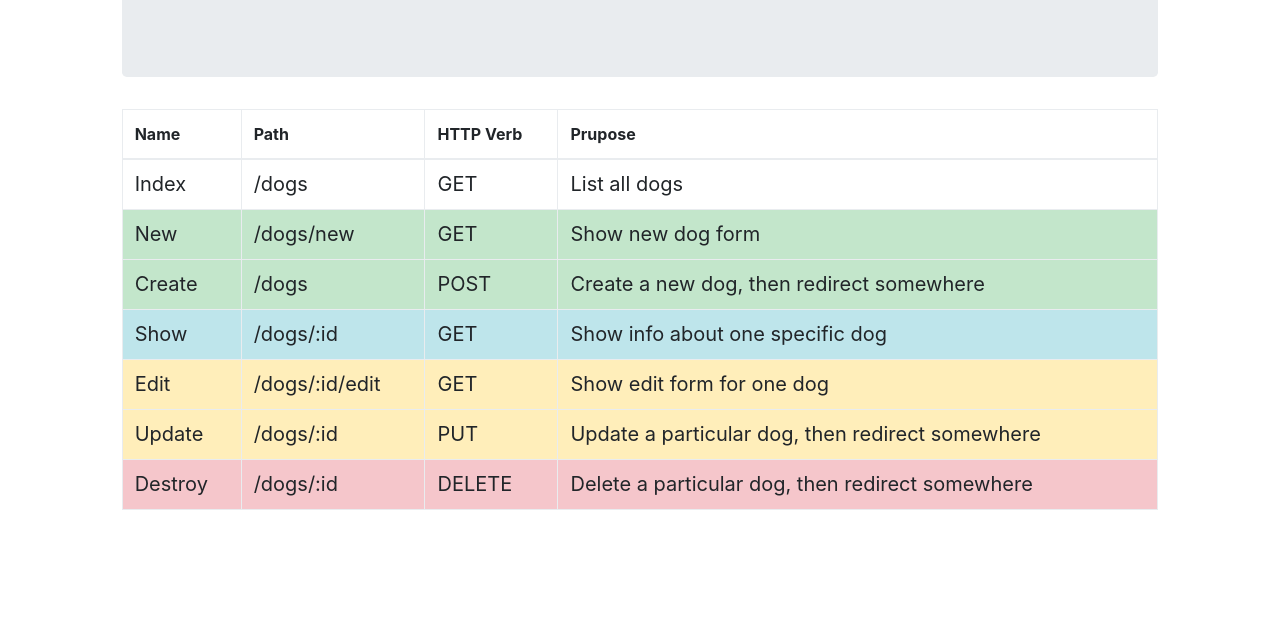
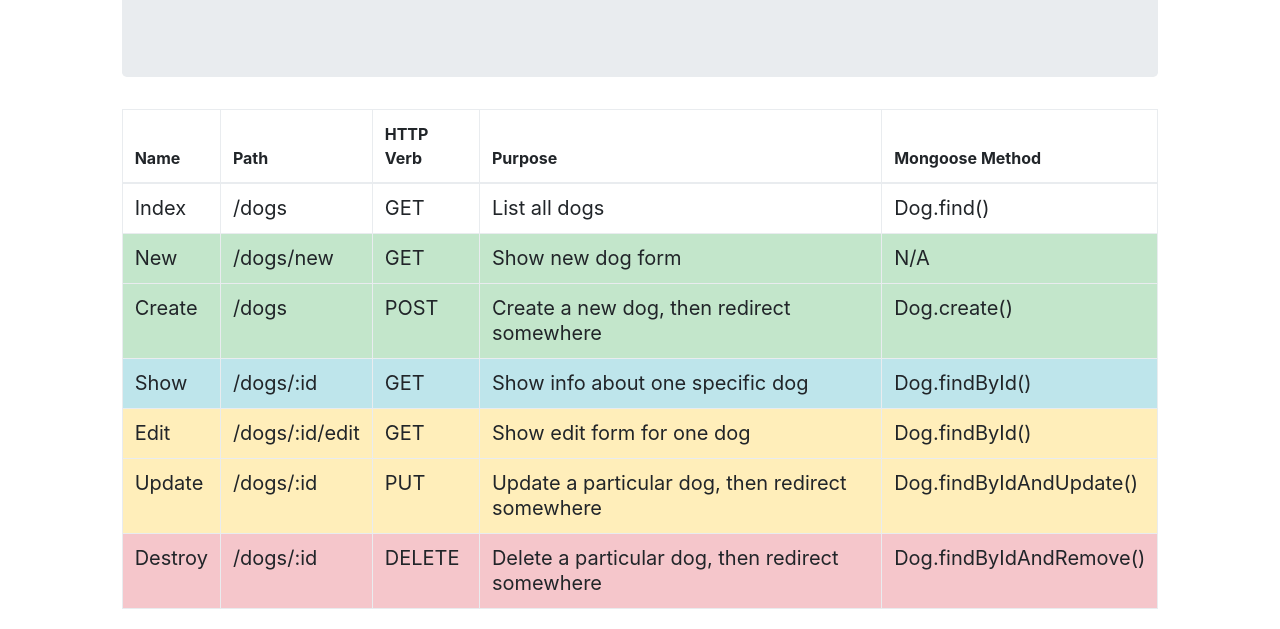
Before and after one commit to leanjunio/RestTable, a plain HTML site: page index.html in a window 1280 px wide. Shown: the part 238-867 px from the top of the page. Before the commit the page ends 800 px from the top, so only its background shows below. Drawn offline with nearby package versions, Linux system fonts and the light colour scheme.

Commit message:
Additional changes to the route

```diff
--- a/index.html
+++ b/index.html
@@ -21,7 +21,8 @@
           <th>Name</th>
           <th>Path</th>
           <th>HTTP Verb</th>
-          <th>Prupose</th>
+          <th>Purpose</th>
+          <th>Mongoose Method</th>
         </tr>
       </thead>
       <tbody>
@@ -30,42 +31,49 @@
           <td>/dogs</td>
           <td>GET</td>
           <td>List all dogs</td>
+          <td>Dog.find()</td>
         </tr>
         <tr class="table-success">
           <td scope="row">New</td>
           <td>/dogs/new</td>
           <td>GET</td>
           <td>Show new dog form</td>
+          <td>N/A</td>
         </tr>
         <tr class="table-success">
           <td scope="row">Create</td>
           <td>/dogs</td>
           <td>POST</td>
           <td>Create a new dog, then redirect somewhere</td>
+          <td>Dog.create()</td>
         </tr>
         <tr class="table-info">
           <td scope="row">Show</td>
           <td>/dogs/:id</td>
           <td>GET</td>
           <td>Show info about one specific dog</td>
+          <td>Dog.findById()</td>
         </tr>
         <tr class="table-warning">
           <td scope="row">Edit</td>
           <td>/dogs/:id/edit</td>
           <td>GET</td>
           <td>Show edit form for one dog</td>
+          <td>Dog.findById()</td>
         </tr>
         <tr class="table-warning">
           <td scope="row">Update</td>
           <td>/dogs/:id</td>
           <td>PUT</td>
           <td>Update a particular dog, then redirect somewhere</td>
+          <td>Dog.findByIdAndUpdate()</td>
         </tr>
         <tr class="table-danger">
           <td scope="row">Destroy</td>
           <td>/dogs/:id</td>
           <td>DELETE</td>
           <td>Delete a particular dog, then redirect somewhere</td>
+          <td>Dog.findByIdAndRemove()</td>
         </tr>
       </tbody>
     </table>
```
